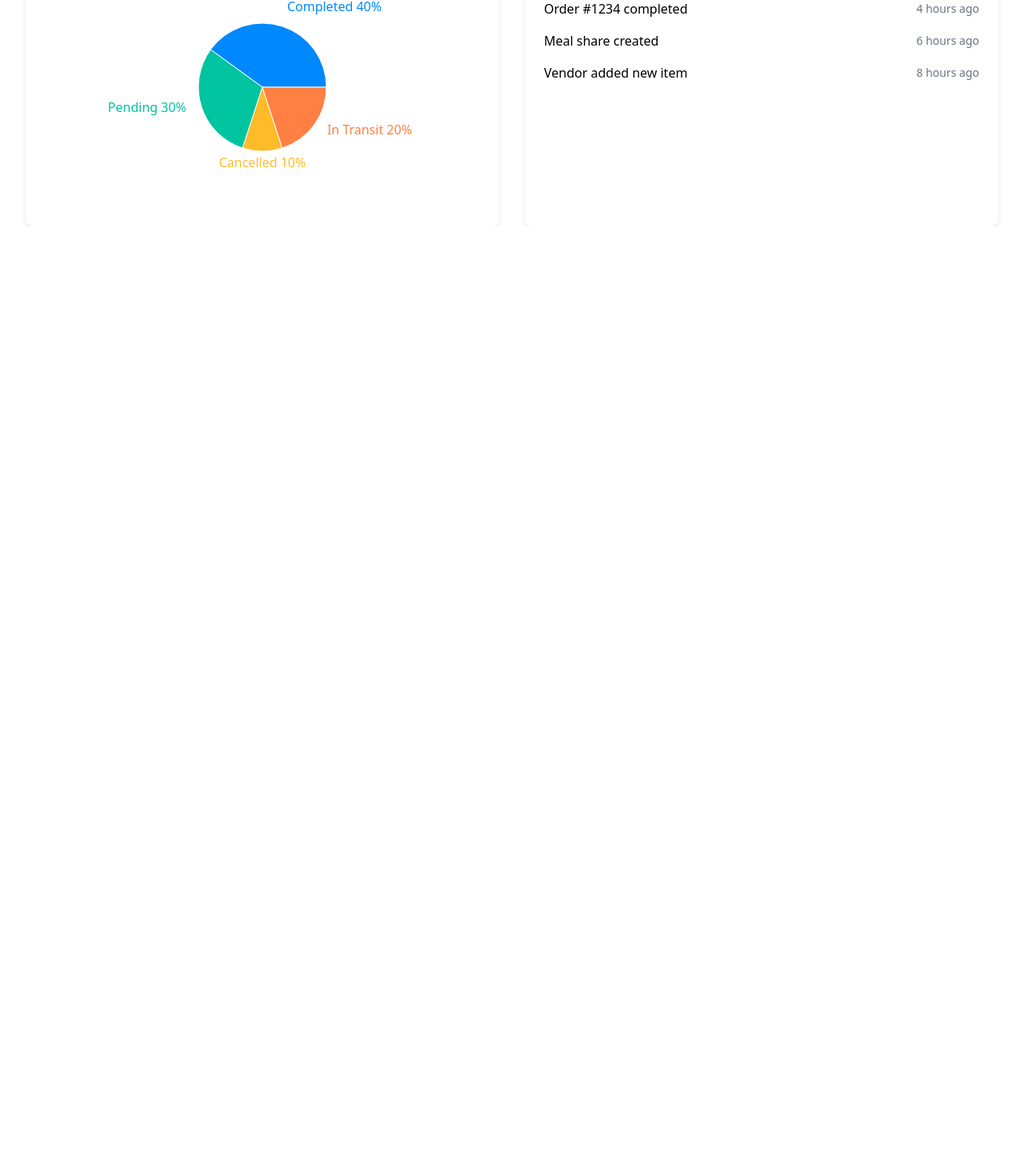
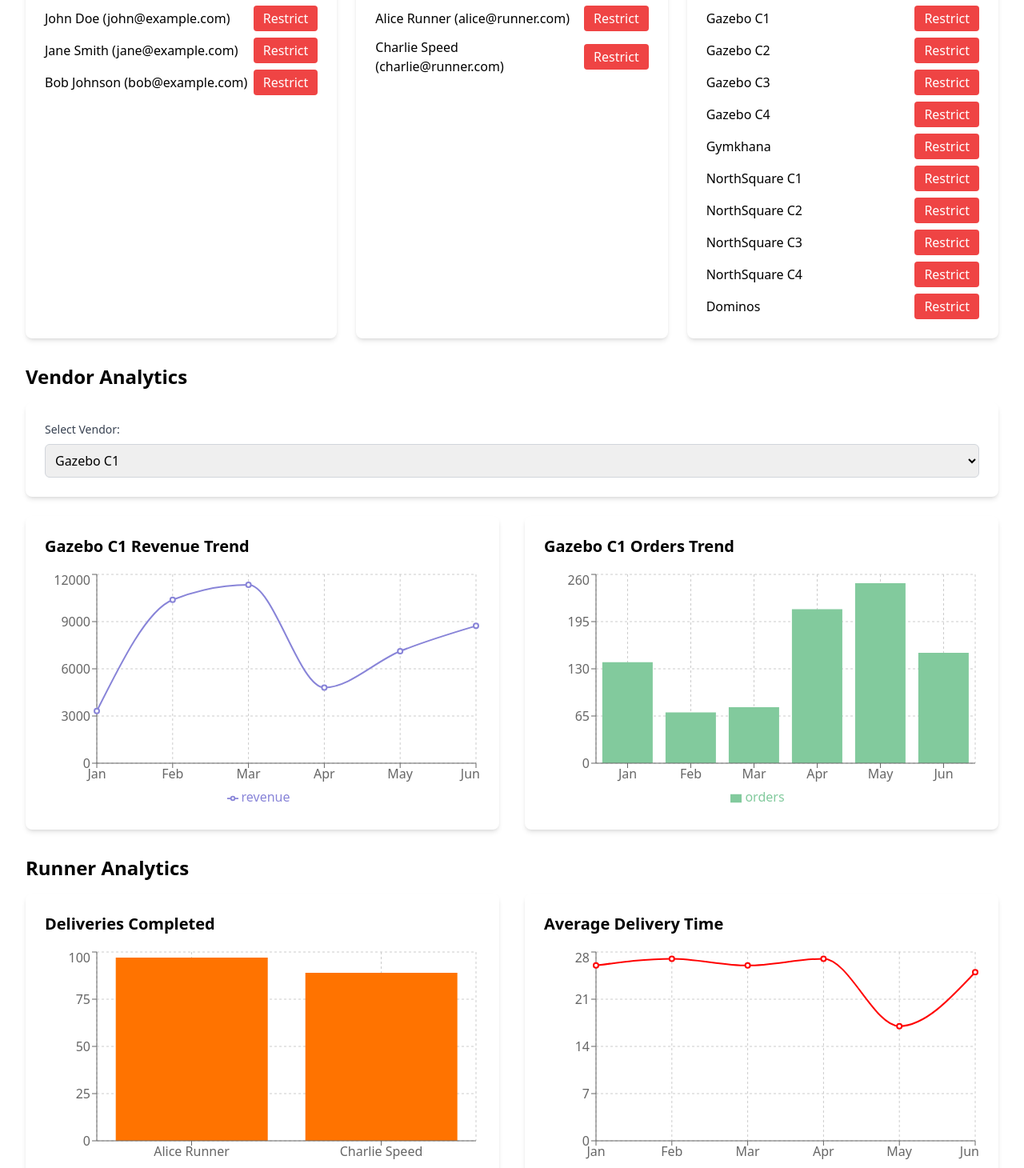
Before and after one commit to DerrickUnleashed/CampusCrave, a React (Create React App) app: page /admin-dashboard in a window 1280 px wide. Shown: the part 885-2345 px from the top of the page at 80% size. Before the commit the page ends 1168 px from the top, so only its background shows below. Built offline with nearby package versions, Linux system fonts and the light colour scheme.

Commit message:
Adding analytics on Admin page

```diff
--- a/src/components/AdminDashboard.js
+++ b/src/components/AdminDashboard.js
@@ -1,9 +1,11 @@
-import React from "react";
+import React, { useState } from "react";
 import { useSelector } from "react-redux";
 import { LineChart, Line, XAxis, YAxis, CartesianGrid, Tooltip, Legend, ResponsiveContainer, BarChart, Bar, PieChart, Pie, Cell } from 'recharts';
+import { mockRestaurants } from '../mockData';
 
 const AdminDashboard = () => {
   const mealShares = useSelector((store) => store.mealShare.shares);
+  const [selectedVendor, setSelectedVendor] = useState('Gazebo C1');
 
   // Sample data for charts
   const revenueData = [
@@ -30,6 +32,45 @@ const AdminDashboard = () => {
     { name: 'Cancelled', value: 100, color: '#FFBB28' },
     { name: 'In Transit', value: 200, color: '#FF8042' },
   ];
+
+  // Mock data for user management
+  const mockUsers = [
+    { id: 1, name: 'John Doe', email: 'john@example.com', role: 'User' },
+    { id: 2, name: 'Jane Smith', email: 'jane@example.com', role: 'User' },
+    { id: 3, name: 'Bob Johnson', email: 'bob@example.com', role: 'User' },
+  ];
+
+  const mockRunners = [
+    { id: 1, name: 'Alice Runner', email: 'alice@runner.com', status: 'Active' },
+    { id: 2, name: 'Charlie Speed', email: 'charlie@runner.com', status: 'Active' },
+  ];
+
+  // Use vendors from mockData.js
+  const mockVendors = mockRestaurants.map(restaurant => ({
+    id: restaurant.info.id,
+    name: restaurant.info.name,
+    email: `${restaurant.info.name.toLowerCase().replace(/\s+/g, '')}@example.com`,
+    status: 'Active'
+  }));
+
+  // Generate random analytics data for each vendor
+  const generateRandomData = () => {
+    const months = ['Jan', 'Feb', 'Mar', 'Apr', 'May', 'Jun'];
+    return months.map(month => ({
+      month,
+      revenue: Math.floor(Math.random() * 10000) + 2000, // Random revenue between 2000-12000
+      orders: Math.floor(Math.random() * 200) + 50, // Random orders between 50-250
+    }));
+  };
+
+  const vendorAnalyticsData = {};
+  mockVendors.forEach(vendor => {
+    const data = generateRandomData();
+    vendorAnalyticsData[vendor.name] = {
+      revenue: data.map(d => ({ month: d.month, revenue: d.revenue })),
+      orders: data.map(d => ({ month: d.month, orders: d.orders })),
+    };
+  });
 
   return (
     <div className="pt-28 px-8">
@@ -84,6 +125,134 @@ const AdminDashboard = () => {
         </div>
       </div>
 
+      {/* User Management Section */}
+      <div className="mb-8">
+        <h2 className="text-2xl font-bold mb-4">User Management</h2>
+        <div className="grid grid-cols-1 lg:grid-cols-3 gap-6">
+          <div className="bg-white p-6 rounded-lg shadow-md">
+            <h3 className="text-lg font-semibold mb-4">Users</h3>
+            <ul className="space-y-2">
+              {mockUsers.map(user => (
+                <li key={user.id} className="flex justify-between items-center">
+                  <span>{user.name} ({user.email})</span>
+                  <button className="bg-red-500 text-white px-3 py-1 rounded hover:bg-red-600">Restrict</button>
+                </li>
+              ))}
+            </ul>
+          </div>
+          <div className="bg-white p-6 rounded-lg shadow-md">
+            <h3 className="text-lg font-semibold mb-4">Runners</h3>
+            <ul className="space-y-2">
+              {mockRunners.map(runner => (
+                <li key={runner.id} className="flex justify-between items-center">
+                  <span>{runner.name} ({runner.email})</span>
+                  <button className="bg-red-500 text-white px-3 py-1 rounded hover:bg-red-600">Restrict</button>
+                </li>
+              ))}
+            </ul>
+          </div>
+          <div className="bg-white p-6 rounded-lg shadow-md">
+            <h3 className="text-lg font-semibold mb-4">Vendors</h3>
+            <ul className="space-y-2">
+              {mockVendors.map(vendor => (
+                <li key={vendor.id} className="flex justify-between items-center">
+                  <span>{vendor.name}</span>
+                  <button className="bg-red-500 text-white px-3 py-1 rounded hover:bg-red-600">Restrict</button>
+                </li>
+              ))}
+            </ul>
+          </div>
+        </div>
+      </div>
+
+      {/* Vendor Analytics Section */}
+      <div className="mb-8">
+        <h2 className="text-2xl font-bold mb-4">Vendor Analytics</h2>
+        <div className="bg-white p-6 rounded-lg shadow-md mb-6">
+          <label className="block text-sm font-medium text-gray-700 mb-2">Select Vendor:</label>
+          <select
+            value={selectedVendor}
+            onChange={(e) => setSelectedVendor(e.target.value)}
+            className="block w-full p-2 border border-gray-300 rounded-md"
+          >
+            {Object.keys(vendorAnalyticsData).map(vendor => (
+              <option key={vendor} value={vendor}>{vendor}</option>
+            ))}
+          </select>
+        </div>
+        <div className="grid grid-cols-1 lg:grid-cols-2 gap-8">
+          <div className="bg-white p-6 rounded-lg shadow-md">
+            <h3 className="text-xl font-semibold mb-4">{selectedVendor} Revenue Trend</h3>
+            <ResponsiveContainer width="100%" height={300}>
+              <LineChart data={vendorAnalyticsData[selectedVendor].revenue}>
+                <CartesianGrid strokeDasharray="3 3" />
+                <XAxis dataKey="month" />
+                <YAxis />
+                <Tooltip />
+                <Legend />
+                <Line type="monotone" dataKey="revenue" stroke="#8884d8" strokeWidth={2} />
+              </LineChart>
+            </ResponsiveContainer>
+          </div>
+          <div className="bg-white p-6 rounded-lg shadow-md">
+            <h3 className="text-xl font-semibold mb-4">{selectedVendor} Orders Trend</h3>
+            <ResponsiveContainer width="100%" height={300}>
+              <BarChart data={vendorAnalyticsData[selectedVendor].orders}>
+                <CartesianGrid strokeDasharray="3 3" />
+                <XAxis dataKey="month" />
+                <YAxis />
+                <Tooltip />
+                <Legend />
+                <Bar dataKey="orders" fill="#82ca9d" />
+              </BarChart>
+            </ResponsiveContainer>
+          </div>
+        </div>
+      </div>
+
+      {/* Runner Analytics Section */}
+      <div className="mb-8">
+        <h2 className="text-2xl font-bold mb-4">Runner Analytics</h2>
+        <div className="grid grid-cols-1 lg:grid-cols-2 gap-8">
+          <div className="bg-white p-6 rounded-lg shadow-md">
+            <h3 className="text-xl font-semibold mb-4">Deliveries Completed</h3>
+            <ResponsiveContainer width="100%" height={300}>
+              <BarChart data={[
+                { name: 'Alice Runner', deliveries: Math.floor(Math.random() * 100) + 50 },
+                { name: 'Charlie Speed', deliveries: Math.floor(Math.random() * 100) + 50 },
+              ]}>
+                <CartesianGrid strokeDasharray="3 3" />
+                <XAxis dataKey="name" />
+                <YAxis />
+                <Tooltip />
+                <Legend />
+                <Bar dataKey="deliveries" fill="#ff7300" />
+              </BarChart>
+            </ResponsiveContainer>
+          </div>
+          <div className="bg-white p-6 rounded-lg shadow-md">
+            <h3 className="text-xl font-semibold mb-4">Average Delivery Time</h3>
+            <ResponsiveContainer width="100%" height={300}>
+              <LineChart data={[
+                { month: 'Jan', time: Math.floor(Math.random() * 20) + 10 },
+                { month: 'Feb', time: Math.floor(Math.random() * 20) + 10 },
+                { month: 'Mar', time: Math.floor(Math.random() * 20) + 10 },
+                { month: 'Apr', time: Math.floor(Math.random() * 20) + 10 },
+                { month: 'May', time: Math.floor(Math.random() * 20) + 10 },
+                { month: 'Jun', time: Math.floor(Math.random() * 20) + 10 },
+              ]}>
+                <CartesianGrid strokeDasharray="3 3" />
+                <XAxis dataKey="month" />
+                <YAxis />
+                <Tooltip />
+                <Legend />
+                <Line type="monotone" dataKey="time" stroke="#ff0000" strokeWidth={2} />
+              </LineChart>
+            </ResponsiveContainer>
+          </div>
+        </div>
+      </div>
+
       <div className="grid grid-cols-1 lg:grid-cols-2 gap-8">
         <div className="bg-white p-6 rounded-lg shadow-md">
           <h2 className="text-xl font-semibold mb-4">Order Status Distribution</h2>
--- a/src/components/LandingPage.js
+++ b/src/components/LandingPage.js
@@ -80,7 +80,7 @@ const LandingPage = () => {
 
       {/* Footer */}
       <footer className="py-8 px-8 bg-gray-800 text-white text-center">
-        <p>&copy; 2023 CampusCrave. All rights reserved.</p>
+        <p>&copy; 2025 CampusCrave. All rights reserved.</p>
       </footer>
       </div>
     </>
--- a/src/mockData.js
+++ b/src/mockData.js
@@ -564,7 +564,7 @@ export const mockRestaurants = [
   {
     info: {
       id: "10",
-      name: "Dominoes",
+      name: "Dominos",
       cloudinaryImageId: dominos,
       locality: "Food Court",
       areaName: "East Campus",
```
Also changed, not shown: 1 other file (tests, documents, lock files or other folders).
